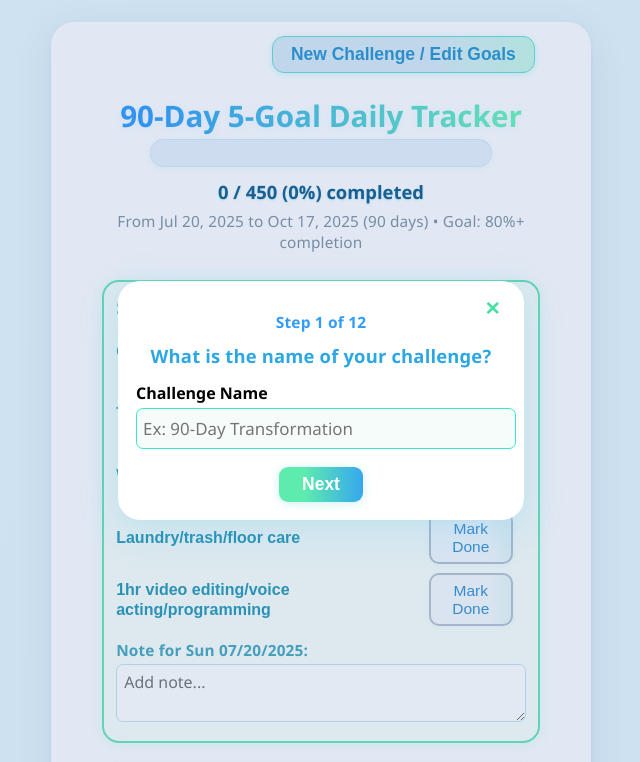
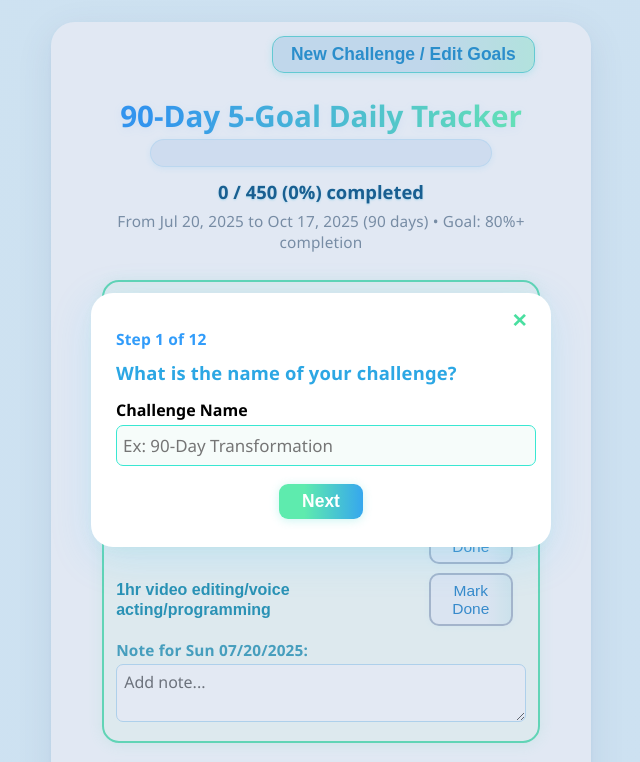
Before and after one commit to gorillaheartmedia/90-days-mobile, a plain HTML site: page index.html in a window 1280 px wide. Shown: the top 762 px of the page, without its empty margins (319-959 px from the left). Drawn offline with Linux system fonts and the light colour scheme.

Commit message:
Update index.html

```diff
--- a/index.html
+++ b/index.html
@@ -273,22 +273,25 @@ h1 {
 .modal-bg {
   display: none;
   position: fixed;
-  top:0; left:0; width:100vw; height:100vh;
+  top: 0; left: 0; width: 100vw; height: 100vh;
   background: rgba(60,100,170,0.14);
   z-index: 10000;
   align-items: center;
   justify-content: center;
-  transition: background 0.22s;
+  overflow-y: auto; /* Add this */
+  padding: 20px 0; /* Add space for safe bottom */
 }
+
 .modal-bg.active { display: flex; }
 .modal-card {
   background: #fff;
   border-radius: 22px;
   box-shadow: 0 10px 42px #39b7fa2b, 0 3px 10px #aae9d728;
-  padding: 30px 18px 18px 18px;
-  max-width: 95vw;
-  width: 370px;
-  text-align: center;
+  padding: 35px 25px 28px 25px;
+  width: 410px;
+  max-width: 92vw;
+  max-height: 95vh; /* Force modal to stay within screen height */
+  overflow-y: auto; /* Allow modal itself to scroll */
   position: relative;
   animation: pop .32s cubic-bezier(.22,1.01,.69,.95);
 }
```
